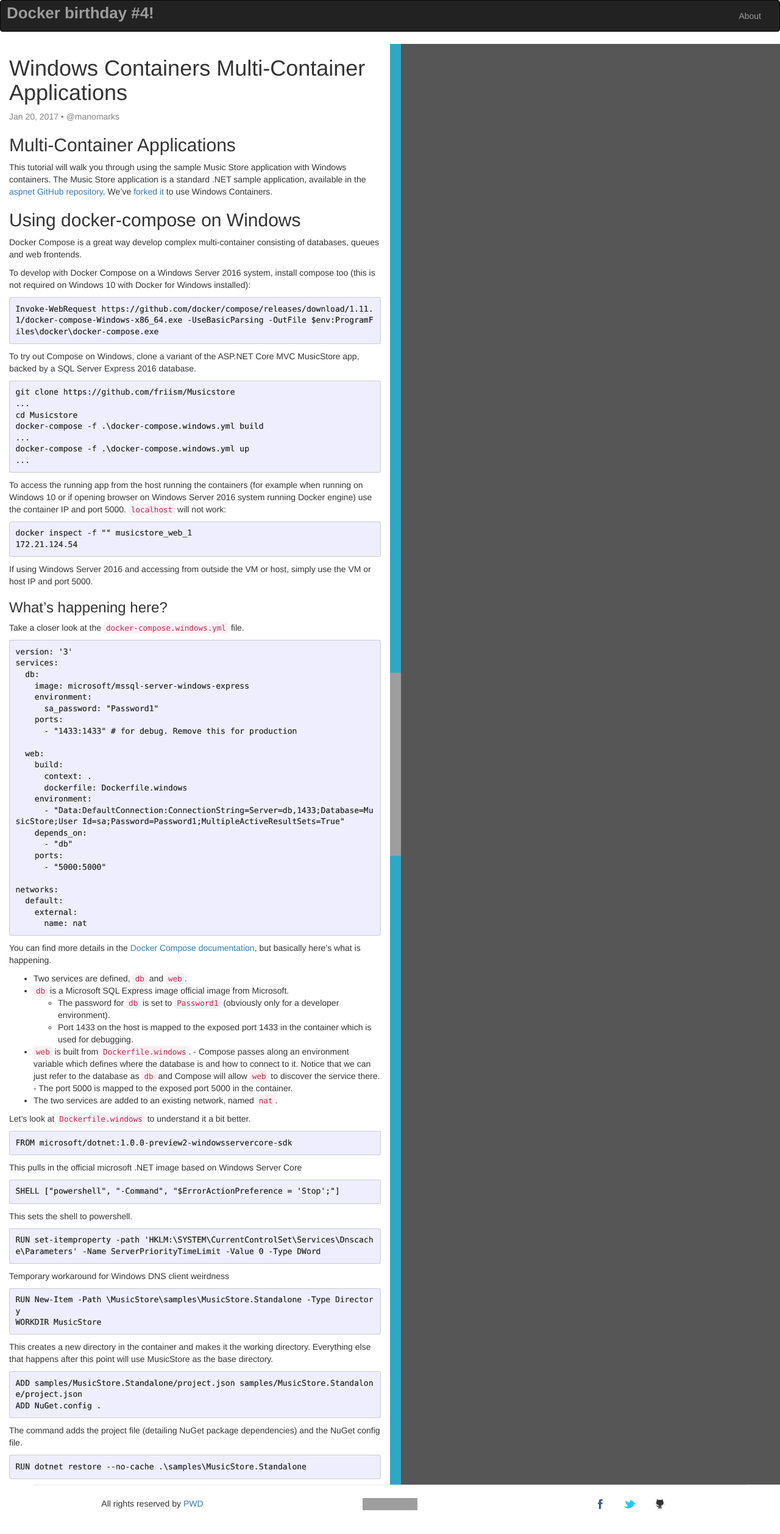
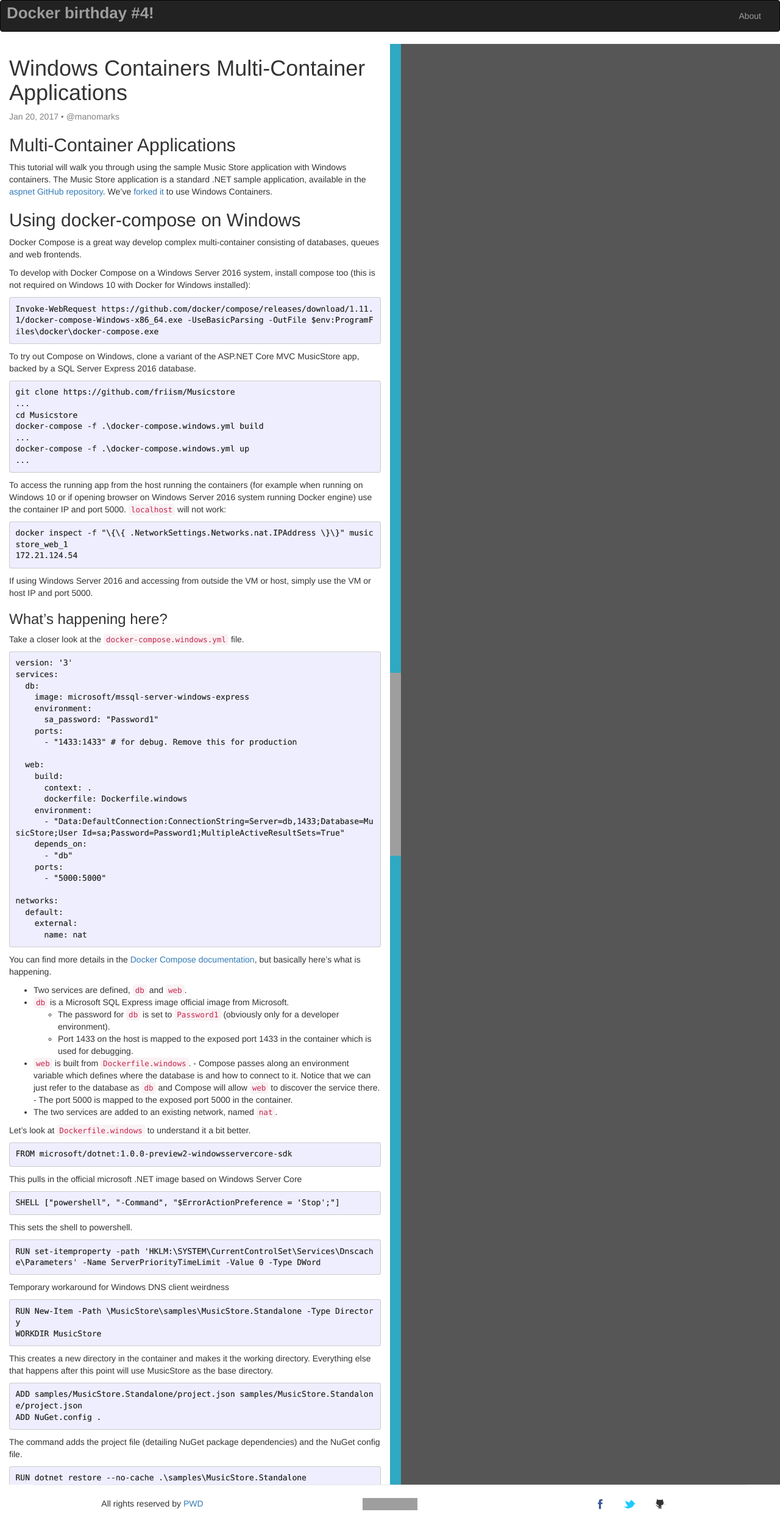
Before and after one commit to mario21ic/play-with-docker.github.io, a Jekyll site: the page built from _posts/2017-01-20-windows-containers-multicontainer.markdown, in a window 1280 px wide. Shown: the top 2515 px of the page at 61% size. Built offline with Jekyll 4.4.1, drawn with Linux system fonts in a browser that asks for light colours; nearby versions of some CDN libraries; grey boxes are pictures that could not be loaded.

Commit message:
escaping a few brackets

````diff
--- a/_posts/2017-01-20-windows-containers-multicontainer.markdown
+++ b/_posts/2017-01-20-windows-containers-multicontainer.markdown
@@ -36,7 +36,7 @@
 To access the running app from the host running the containers (for example when running on Windows 10 or if opening browser on Windows Server 2016 system running Docker engine) use the container IP and port 5000. `localhost` will not work:
 
 ```
-docker inspect -f "{{ .NetworkSettings.Networks.nat.IPAddress }}" musicstore_web_1
+docker inspect -f "\{\{ .NetworkSettings.Networks.nat.IPAddress \}\}" musicstore_web_1
 172.21.124.54
 ```
 
--- a/_posts/2017-02-22-go-docker.markdown
+++ b/_posts/2017-02-22-go-docker.markdown
@@ -3,7 +3,7 @@
 title: "Go + Docker = ♥"
 date:   2017-02-23
 author: "Jérôme Petazzoni (jpetazzo)"
-tags: [golang,linux,developer]
+tags: [linux,developer,golang]
 categories: intermediate
 img: "docker-go.png"
 ---
````
